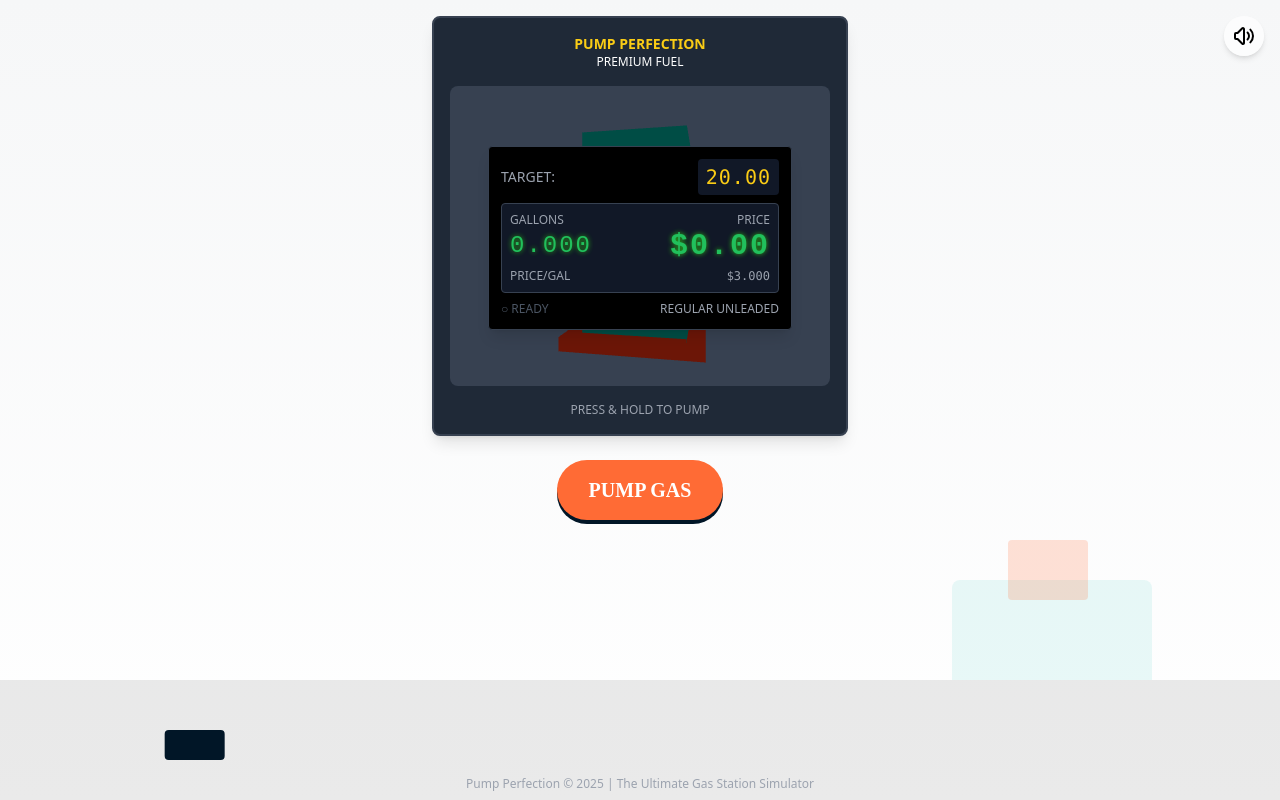
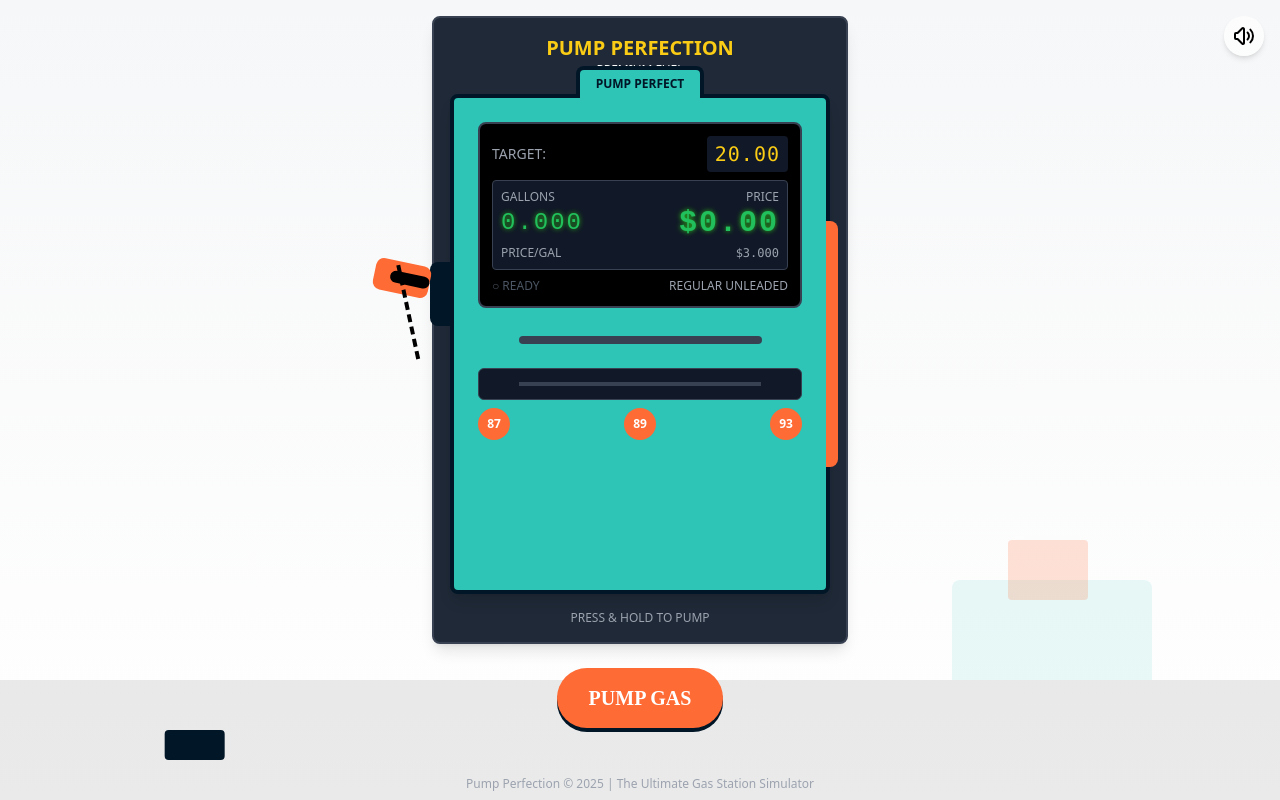
Before and after one commit to frido22/gas_station_simulator, a Next.js app: page / in a window 1280 px wide. Both pictures are taken after a click on the button "START PUMPING!". Built offline with nearby package versions, Linux system fonts and the light colour scheme; no server answers.

Commit message:
Update gas pump design: remove number pad, increase height, remove bottom logo

```diff
--- a/src/components/GasPump.tsx
+++ b/src/components/GasPump.tsx
@@ -1,99 +1,15 @@
 import React from 'react';
 import { useGame } from '@/context/GameContext';
-import { Canvas } from '@react-three/fiber';
-import { OrbitControls, PresentationControls } from '@react-three/drei';
 
-// Gas Pump 3D Model
-const GasPumpModel = () => {
-  // More detailed gas pump model
-  return (
-    <group>
-      {/* Gas pump base */}
-      <mesh position={[0, -1.5, 0]} receiveShadow castShadow>
-        <boxGeometry args={[2, 0.2, 1.5]} />
-        <meshStandardMaterial color="#ff6b35" />
-      </mesh>
-
-      {/* Gas pump body */}
-      <mesh position={[0, 0, 0]} receiveShadow castShadow>
-        <boxGeometry args={[1.5, 3, 1]} />
-        <meshStandardMaterial color="#2ec4b6" />
-      </mesh>
-
-      {/* Gas pump display frame */}
-      <mesh position={[0, 0.5, 0.55]} receiveShadow castShadow>
-        <boxGeometry args={[1.2, 1.2, 0.1]} />
-        <meshStandardMaterial color="#011627" />
-      </mesh>
-
-      {/* Gas pump display screen (will be overlaid with HTML) */}
-      <mesh position={[0, 0.5, 0.56]} receiveShadow castShadow>
-        <boxGeometry args={[1, 1, 0.05]} />
-        <meshStandardMaterial color="#000000" />
-      </mesh>
-
-      {/* Gas pump nozzle holder */}
-      <mesh position={[0.9, -0.5, 0]} receiveShadow castShadow>
-        <boxGeometry args={[0.3, 0.5, 0.3]} />
-        <meshStandardMaterial color="#011627" />
-      </mesh>
-
-      {/* Gas pump hose */}
-      <mesh position={[0.9, 0, 0]} receiveShadow castShadow>
-        <cylinderGeometry args={[0.05, 0.05, 2, 16]} />
-        <meshStandardMaterial color="#333" />
-      </mesh>
-
-      {/* Gas pump nozzle */}
-      <mesh position={[0.9, -1, 0]} receiveShadow castShadow>
-        <cylinderGeometry args={[0.1, 0.2, 0.5, 16]} />
-        <meshStandardMaterial color="#011627" />
-      </mesh>
-
-      {/* Control panel */}
-      <mesh position={[0, -0.7, 0.55]} receiveShadow castShadow>
-        <boxGeometry args={[1, 0.5, 0.1]} />
-        <meshStandardMaterial color="#444" />
-      </mesh>
-    </group>
-  );
-};
-
-// Gas Pump Scene
-const GasPumpScene = () => {
-  return (
-    <Canvas
-      shadows
-      camera={{ position: [0, 0, 5], fov: 50 }}
-      style={{ height: '300px' }}
-    >
-      <ambientLight intensity={0.5} />
-      <spotLight position={[10, 10, 10]} angle={0.15} penumbra={1} castShadow />
-      <pointLight position={[-10, -10, -10]} />
-
-      <PresentationControls
-        global
-        rotation={[0, -0.2, 0]}
-        polar={[-Math.PI / 4, Math.PI / 4]}
-        azimuth={[-Math.PI / 4, Math.PI / 4]}
-      >
-        <GasPumpModel />
-      </PresentationControls>
-
-      <OrbitControls enableZoom={false} />
-    </Canvas>
-  );
-};
-
-// Main Gas Pump Component
-const GasPump: React.FC = () => {
-  const { gameState, startPumping, stopPumping } = useGame();
-  const { isPumping, currentAmount, targetAmount } = gameState;
-
-  // Format currency
+// Helper function to format currency
 const formatCurrency = (amount: number) => {
   return amount.toFixed(2);
 };
+
+// Gas Pump Component
+export const GasPump: React.FC = () => {
+  const { gameState, startPumping, stopPumping } = useGame();
+  const { isPumping, currentAmount, targetAmount } = gameState;
 
   return (
     <div className="relative w-full h-full flex flex-col items-center">
@@ -101,19 +17,32 @@ const GasPump: React.FC = () => {
       <div className="w-full max-w-md bg-gray-800 p-4 rounded-lg shadow-lg border-2 border-gray-700">
         {/* Gas Station Brand */}
         <div className="text-center mb-4">
-          <div className="text-yellow-400 text-sm font-bold">PUMP PERFECTION</div>
+          <div className="text-yellow-400 text-xl font-bold">PUMP PERFECTION</div>
           <div className="text-white text-xs">PREMIUM FUEL</div>
         </div>
 
-        {/* Integrated Gas Pump with Digital Display */}
+        {/* 2D Gas Pump with Digital Display */}
         <div className="relative mb-4">
-          {/* 3D Gas Pump */}
-          <div className="h-[300px] bg-gray-700 rounded-lg overflow-hidden">
-            <GasPumpScene />
+          {/* Gas Pump Frame */}
+          <div className="bg-[#2ec4b6] rounded-lg p-6 pb-10 shadow-lg border-4 border-[#011627] relative h-[500px]">
+            {/* Pump Top Section with Branding */}
+            <div className="absolute -top-8 left-1/2 transform -translate-x-1/2 w-32 h-8 bg-[#2ec4b6] rounded-t-lg border-4 border-b-0 border-[#011627] flex items-center justify-center">
+              <div className="text-[#011627] text-xs font-bold">PUMP PERFECT</div>
             </div>
 
-          {/* Digital Display - Positioned to look like part of the 3D model */}
-          <div className="absolute top-[60px] left-0 right-0 mx-auto w-[80%] bg-black p-3 rounded border border-gray-700 shadow-lg">
+            {/* Nozzle Holder (Left) */}
+            <div className="absolute -left-6 top-1/3 w-6 h-16 bg-[#011627] rounded-l-lg"></div>
+
+            {/* Nozzle */}
+            <div className="absolute -left-20 top-1/3 w-14 h-8 bg-[#ff6b35] rounded-lg transform rotate-12">
+              <div className="absolute top-1/2 right-0 w-10 h-3 bg-black rounded-full transform -translate-y-1/2"></div>
+            </div>
+
+            {/* Hose */}
+            <div className="absolute -left-12 top-1/3 w-6 h-24 border-l-4 border-dashed border-black transform -rotate-12"></div>
+
+            {/* Digital Display */}
+            <div className="bg-black p-3 rounded-lg border-2 border-gray-700 mb-3">
               <div className="flex justify-between items-center mb-2">
                 <div className="text-gray-400 text-sm">TARGET:</div>
                 <div className="font-mono bg-gray-900 px-2 py-1 rounded">
@@ -153,6 +82,29 @@ const GasPump: React.FC = () => {
                 </div>
               </div>
             </div>
+
+            {/* Control Panel - Removed number pad */}
+            <div className="h-10 mb-2 flex items-center justify-center">
+              <div className="w-3/4 h-2 bg-gray-700 rounded"></div>
+            </div>
+
+            {/* Credit Card Reader */}
+            <div className="bg-gray-900 h-8 rounded-md border border-gray-700 mb-2 flex items-center justify-center">
+              <div className="w-3/4 h-1 bg-gray-700"></div>
+            </div>
+
+            {/* Side Decorations */}
+            <div className="absolute -right-3 top-1/4 bottom-1/4 w-3 bg-[#ff6b35] rounded-r-lg"></div>
+
+            {/* Pump Buttons */}
+            <div className="flex justify-between mb-2">
+              <div className="bg-[#ff6b35] rounded-full w-8 h-8 flex items-center justify-center text-white text-xs font-bold">87</div>
+              <div className="bg-[#ff6b35] rounded-full w-8 h-8 flex items-center justify-center text-white text-xs font-bold">89</div>
+              <div className="bg-[#ff6b35] rounded-full w-8 h-8 flex items-center justify-center text-white text-xs font-bold">93</div>
+            </div>
+
+            {/* Removed Brand Logo from bottom right */}
+          </div>
         </div>
 
         {/* Instructions */}
```
Lines whose indentation alone changed are shown as unchanged.
